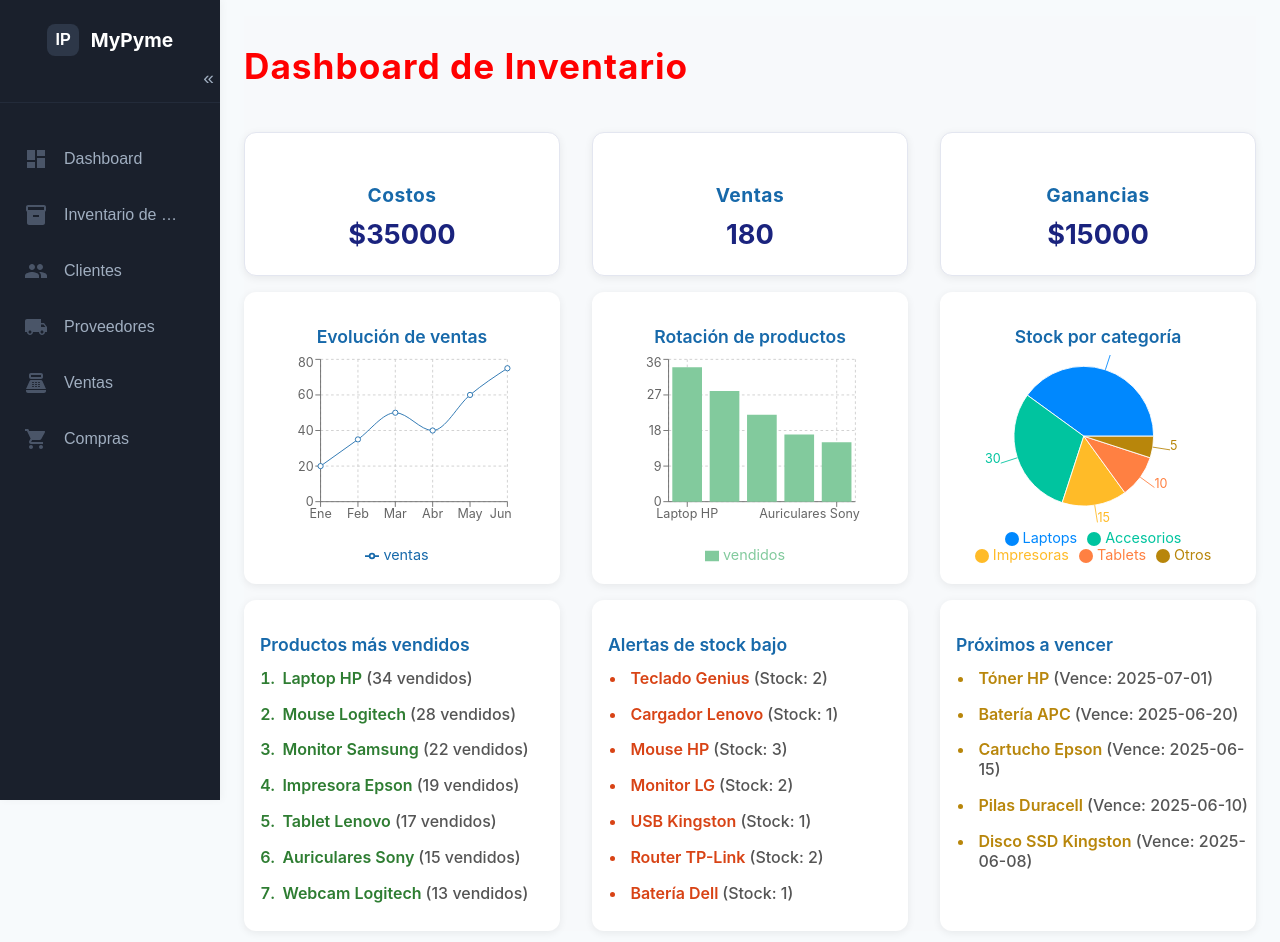
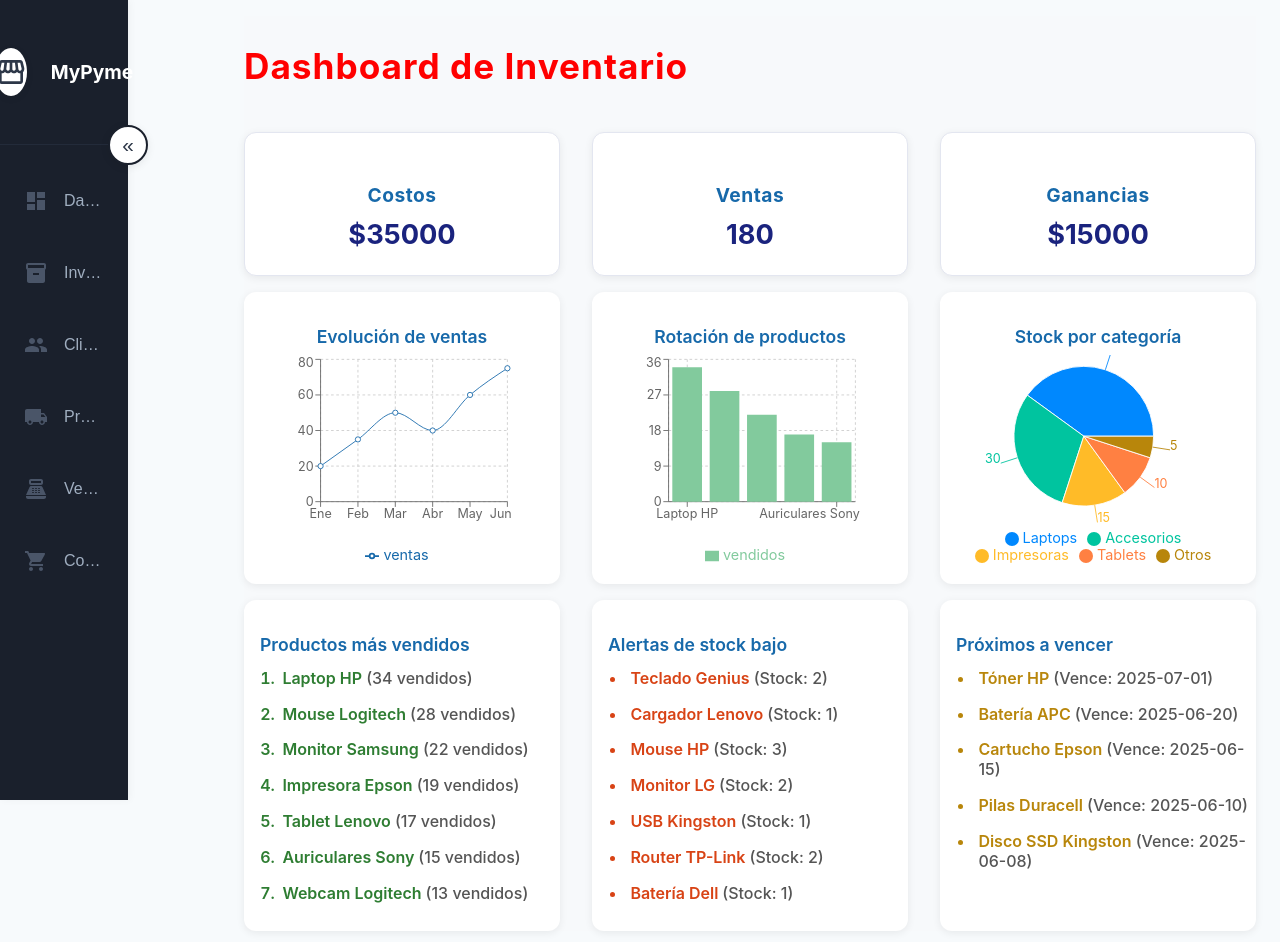
Before and after one commit to Panda2609/my-pyme, a React (Create React App) app: page / in a window 1280 px wide. Shown: the top 942 px of the page. Built offline with nearby package versions, Linux system fonts and the light colour scheme.

Commit message:
Estilos generales al app.css, cambio de logo y nombre del logo y finalmente un cambio en el botón para el toogle

```diff
--- a/src/components/Sidebar.jsx
+++ b/src/components/Sidebar.jsx
@@ -1,6 +1,6 @@
 import React, { useState } from 'react';
 import '../styles/Sidebar.css';
-import { MdDashboard, MdInventory2, MdPeople, MdLocalShipping, MdPointOfSale, MdShoppingCart } from 'react-icons/md';
+import { MdDashboard, MdInventory2, MdPeople, MdLocalShipping, MdPointOfSale, MdShoppingCart, MdStorefront } from 'react-icons/md';
 
 const Sidebar = ({ onMenuClick }) => {
   const [collapsed, setCollapsed] = useState(false);
@@ -9,18 +9,15 @@ const Sidebar = ({ onMenuClick }) => {
     <aside className={`sidebar${collapsed ? ' collapsed' : ''}`}>
       <div className="sidebar-header">
         <div className="sidebar-logo">
-          <span className="logo-icon">
-            <svg width="32" height="32" viewBox="0 0 32 32" fill="none" xmlns="http://www.w3.org/2000/svg">
-              <rect width="32" height="32" rx="8" fill="#2D3748"/>
-              <text x="16" y="21" textAnchor="middle" fill="#fff" fontSize="16" fontFamily="Arial" fontWeight="bold">IP</text>
-            </svg>
+          <span className="logo-icon logo-circle">
+            <MdStorefront size={32} color="#2D3748" />
           </span>
           {!collapsed && <span className="logo-text">MyPyme</span>}
         </div>
-        <button className="sidebar-toggle" onClick={() => setCollapsed(!collapsed)} title="Expandir/Colapsar">
-          <span>{collapsed ? '»' : '«'}</span>
-        </button>
       </div>
+      <button className="sidebar-toggle" onClick={() => setCollapsed(!collapsed)} title="Expandir/Colapsar">
+        <span>{collapsed ? '»' : '«'}</span>
+      </button>
       <nav className="sidebar-menu">
 
         <button className="sidebar-menu-item" tabIndex={0} onClick={() => onMenuClick('dashboard')}>
@@ -34,7 +31,7 @@ const Sidebar = ({ onMenuClick }) => {
           <span className="menu-icon">
             <MdInventory2 size={24} color="#4A5568" />
           </span>
-          {!collapsed && <span className="menu-text">Inventario de productos</span>}
+          {!collapsed && <span className="menu-text">Inventario</span>}
         </button>
 
         <button className="sidebar-menu-item" tabIndex={0} onClick={() => onMenuClick('clientes')}>
--- a/src/index.css
+++ b/src/index.css
@@ -19,3 +19,23 @@ h2 {
   /* margin-bottom: 1.5rem; */
   letter-spacing: 1px;
 }
+
+:root {
+  --color-bg-main: #1A202C;
+  --color-bg-secondary: #232b3a;
+  --color-bg-highlight: #2D3748;
+  --color-bg-light: #fff;
+
+  --color-text-main: #1A202C;
+  --color-text-secondary: #A0AEC0;
+  --color-text-disabled: #718096;
+
+  --color-primary: #3182CE;
+  --color-success: #38A169;
+  --color-danger: #E53E3E;
+}
+body {
+  background: var(--color-bg-main);
+  color: var(--color-text-main);
+  /* ... */
+}
--- a/src/styles/Sidebar.css
+++ b/src/styles/Sidebar.css
@@ -3,15 +3,16 @@
   top: 0;
   left: 0;
   height: 100vh;
-  width: 220px;
-  background: #1A202C;
-  color: #fff;
+  width: 10%;
+  background: var(--color-bg-main);
+  color: var(--color-text-main);
   display: flex;
   flex-direction: column;
   align-items: stretch;
   transition: width 0.2s cubic-bezier(.4,0,.2,1);
   box-shadow: 2px 0 8px rgba(0,0,0,0.04);
   z-index: 100;
+  gap :2em;
 }
 
 .sidebar.collapsed {
@@ -22,15 +23,18 @@
   display: flex;
   flex-direction: column;
   align-items: center;
-  padding: 24px 0 8px 0;
+  justify-content: center;
+  padding: 3em 0 3em 0;
   border-bottom: 1px solid #232b3a;
+  width: 100%;
+  position: relative;
 }
 
 .sidebar-logo {
   display: flex;
   align-items: center;
   justify-content: center;
-  gap: 12px;
+  gap: 1.5em;
   width: 100%;
 }
 
@@ -38,6 +42,14 @@
   display: flex;
   align-items: center;
   justify-content: center;
+}
+
+.logo-circle {
+  width: 3em;
+  height: 3em;
+  border-radius: 50%;
+  background: #fff;
+  box-shadow: 0 2px 8px rgba(0,0,0,0.06);
 }
 
 .logo-text {
@@ -48,25 +60,35 @@
 }
 
 .sidebar-toggle {
-  background: none;
-  border: none;
-  color: #A0AEC0;
-  font-size: 1.2rem;
+  position: absolute;
+  top: 6em;
+  right: -20px;
+  background: #fff;
+  border: 2px solid var(--color-text-main);
+  color: #2D3748;
+  font-size: 1.3rem;
   cursor: pointer;
-  margin-top: 10px;
-  margin-bottom: 4px;
-  align-self: flex-end;
-  transition: color 0.2s;
+  border-radius: 50%;
+  width: 40px;
+  height: 40px;
+  display: flex;
+  align-items: center;
+  justify-content: center;
+  box-shadow: 0 2px 8px rgba(0,0,0,0.08);
+  transition: background 0.2s, color 0.2s, border-color 0.2s;
+  z-index: 101;
 }
 .sidebar-toggle:hover {
+  background: #2D3748;
   color: #fff;
+  border-color: #2D3748;
 }
 
 .sidebar-menu {
   display: flex;
   flex-direction: column;
-  gap: 8px;
-  margin-top: 32px;
+  gap: 1.5em;
+  /* margin-top: 32px; */
   padding: 0 8px;
 }
 
@@ -75,7 +97,7 @@
   align-items: center;
   gap: 16px;
   padding: 12px 16px;
-  color: #A0AEC0;
+  color: var(--color-text-secondary);
   background: none;
   border: none;
   text-align: left;
```
Also changed, not shown: src/App.css (line endings or trailing spaces).
